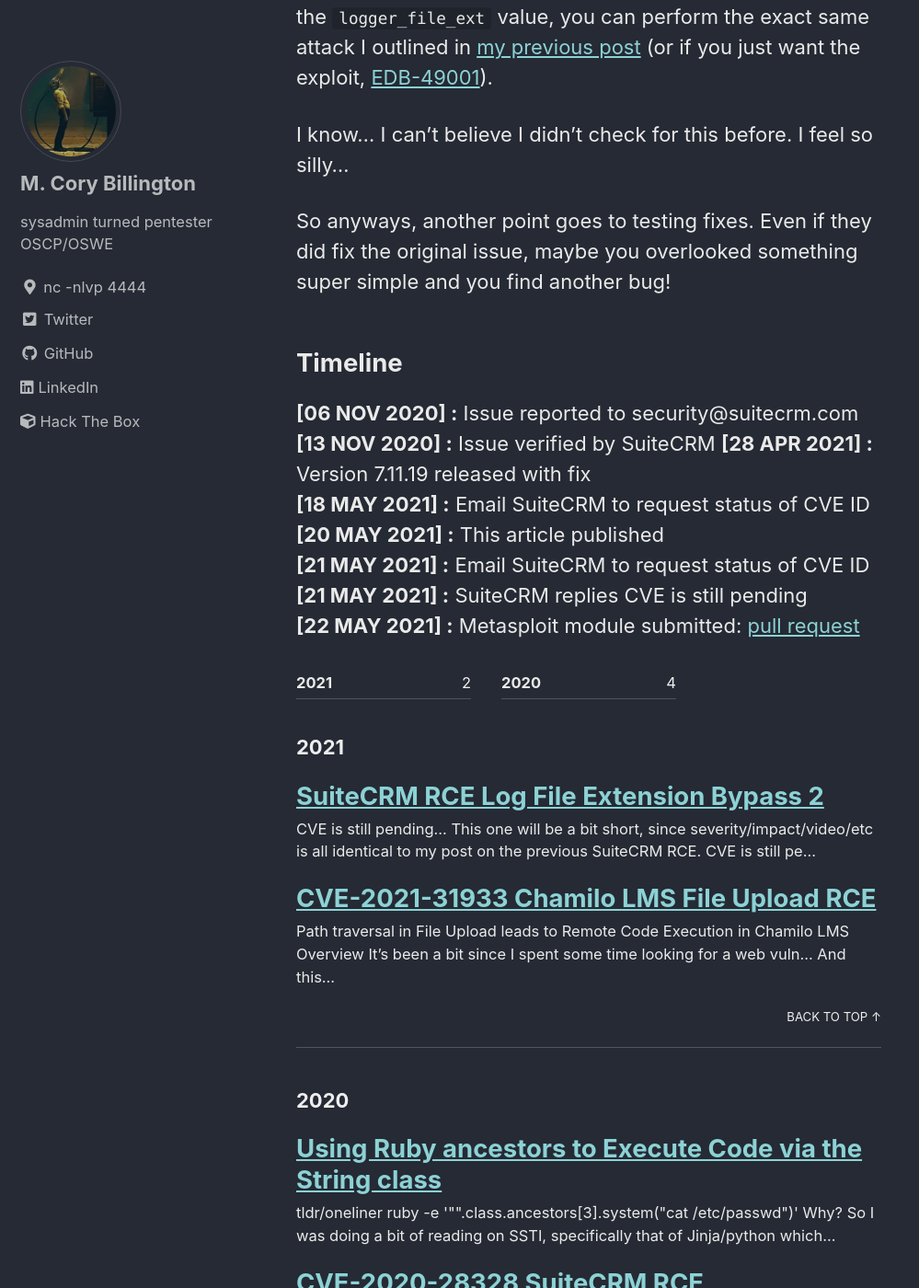
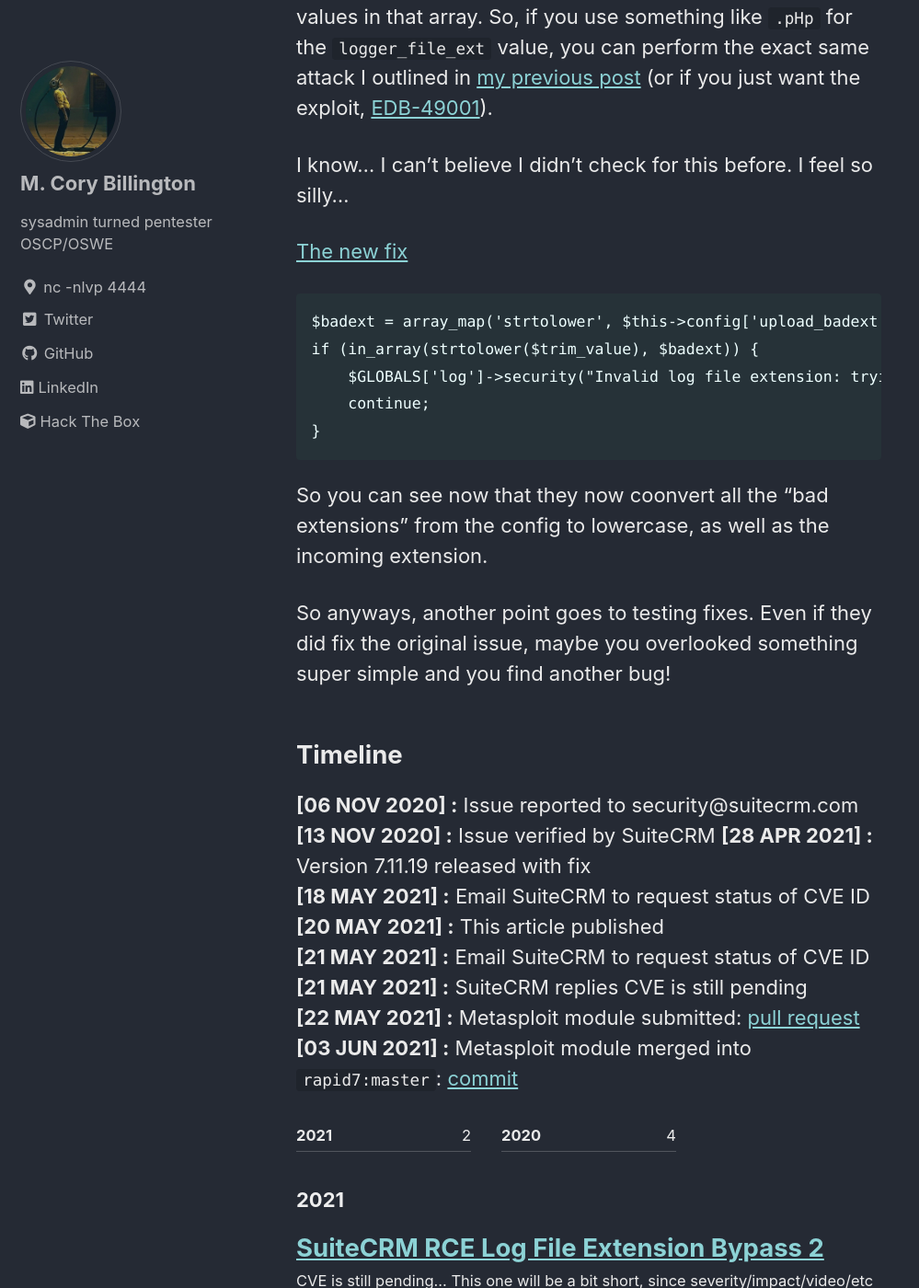
Before and after one commit to mcorybillington/mcorybillington.github.io, a Jekyll site: the page built from _posts/2021-05-20-SuiteCRM-RCE-2.md, in a window 1280 px wide and 1400 px high, scrolled down 1993 px. Shown: the whole window at 92% size, without its empty margins (0-999 px from the left). Built offline with Jekyll 4.4.1, drawn with Linux system fonts in a browser that asks for light colours; cached includes are drawn as plain includes; some of the changed text lies outside the part shown.

Commit message:
Added commit for fix, code showing fix, and updated timeline

````diff
--- a/_posts/2021-05-20-SuiteCRM-RCE-2.md
+++ b/_posts/2021-05-20-SuiteCRM-RCE-2.md
@@ -38,6 +38,16 @@
 
 I know... I can't believe I didn't check for this before. I feel so silly...
 
+[The new fix](https://github.com/salesagility/SuiteCRM/blob/9cb957e4f41562eb44f6ce8c982e2a3c169fc951/modules/Configurator/Configurator.php#L103)
+```
+$badext = array_map('strtolower', $this->config['upload_badext']);
+if (in_array(strtolower($trim_value), $badext)) {
+    $GLOBALS['log']->security("Invalid log file extension: trying to use invalid file extension '$value'.");
+    continue;
+}
+```
+So you can see now that they now coonvert all the "bad extensions" from the config to lowercase, as well as the incoming extension.
+
 So anyways, another point goes to testing fixes. Even if they did fix the original issue, maybe you overlooked something super simple and you find another bug!
 
 ## Timeline
@@ -49,3 +59,4 @@
 **[21 MAY 2021] :** Email SuiteCRM to request status of CVE ID
 **[21 MAY 2021] :** SuiteCRM replies CVE is still pending
 **[22 MAY 2021] :** Metasploit module submitted: [pull request](https://github.com/rapid7/metasploit-framework/pull/15231)
+**[03 JUN 2021] :** Metasploit module merged into `rapid7:master`: [commit](https://github.com/rapid7/metasploit-framework/commit/8b737c2c609fa72651c65b7705bccd6a988ffa1a)
````
Also changed, not shown: other parts of _posts/2021-05-20-SuiteCRM-RCE-2.md (+1 -1 lines).
